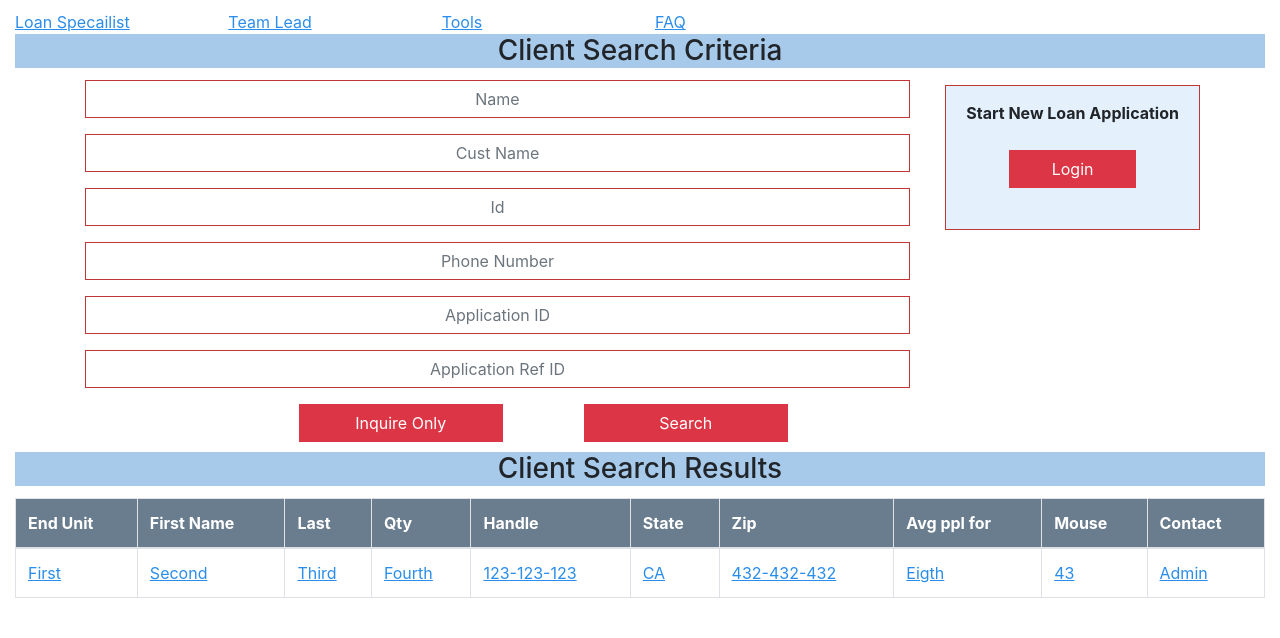
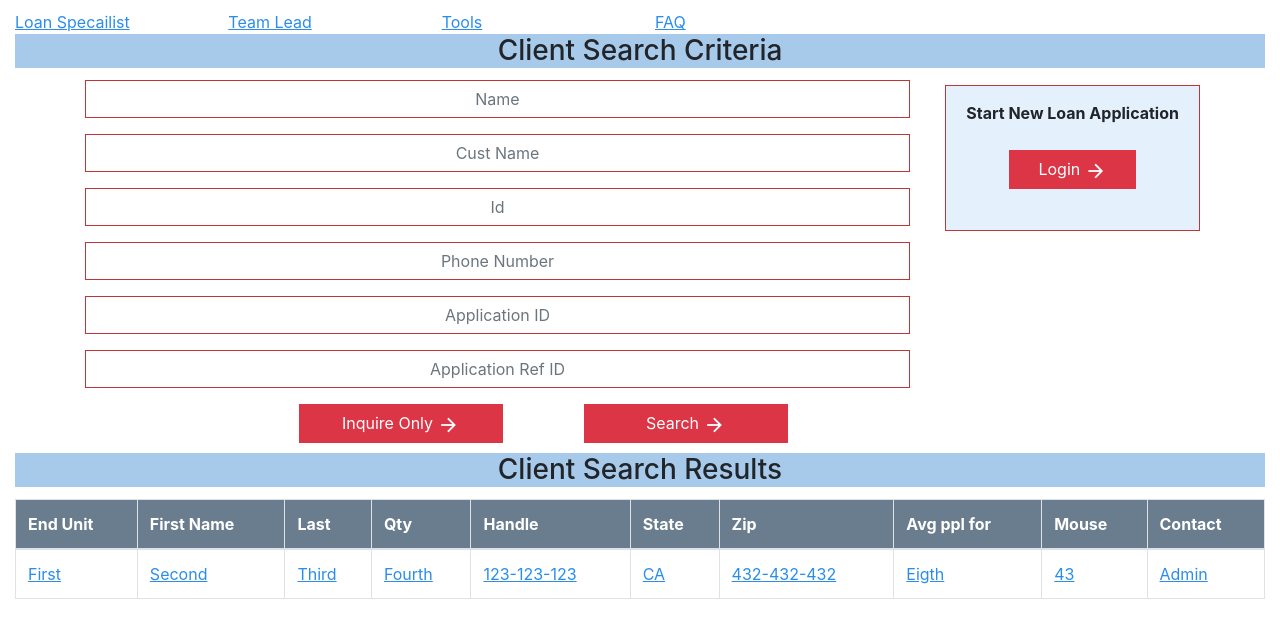
Before and after one commit to chandanch/loaner, a plain HTML site: page loan-specialist/loan-specialist.html in a window 1280 px wide. Drawn offline with nearby package versions, Linux system fonts and the light colour scheme.

Commit message:
add icons to button

```diff
--- a/loan-specialist/loan-specialist.css
+++ b/loan-specialist/loan-specialist.css
@@ -59,3 +59,8 @@
     background: #6a7d8f;
     color: #fff;
 }
+
+.btn-icon {
+    font-size: 22px;
+    vertical-align: middle;
+}
--- a/loan-specialist/loan-specialist.html
+++ b/loan-specialist/loan-specialist.html
@@ -9,7 +9,7 @@
     <!-- Bootstrap CSS -->
     <link rel="stylesheet" href="https://maxcdn.bootstrapcdn.com/bootstrap/4.0.0/css/bootstrap.min.css" integrity="sha384-Gn5384xqQ1aoWXA+058RXPxPg6fy4IWvTNh0E263XmFcJlSAwiGgFAW/dAiS6JXm"
         crossorigin="anonymous">
-
+    <link href="https://fonts.googleapis.com/icon?family=Material+Icons" rel="stylesheet">
     <link rel="stylesheet" href="loan-specialist.css">
     <title>Hello, world!</title>
 </head>
@@ -62,14 +62,15 @@
                         </div>
                         <div class="col col-sm-4">
                             <button type="submit" class="btn btn-danger loan-btn">
-
-                                Inquire Only
-                                <!-- <i class="material-icons">arrow forward</i> -->
-                                <span class="oi oi-rss-alt"></span>
+                                <span>Inquire Only</span>
+                                <i class="material-icons btn-icon">arrow_forward</i>
                             </button>
                         </div>
                         <div class="col col-sm-4">
-                            <button type="submit" class="btn btn-danger loan-btn">Search</button>
+                            <button type="submit" class="btn btn-danger loan-btn">
+                                <span>Search</span>
+                                <i class="material-icons btn-icon">arrow_forward</i>
+                            </button>
                         </div>
                     </div>
                     <!-- <button type="submit" class="btn btn-danger">Submit</button>
@@ -80,7 +81,10 @@
                 <div class="side-container">
                     <p class="side-text">Start New Loan Application</p>
                     <br>
-                    <button type="submit" class="btn btn-danger side-btn">Login</button>
+                    <button type="submit" class="btn btn-danger side-btn">
+                        Login
+                        <i class="material-icons btn-icon">arrow_forward</i>
+                    </button>
                 </div>
             </div>
         </div>
```
